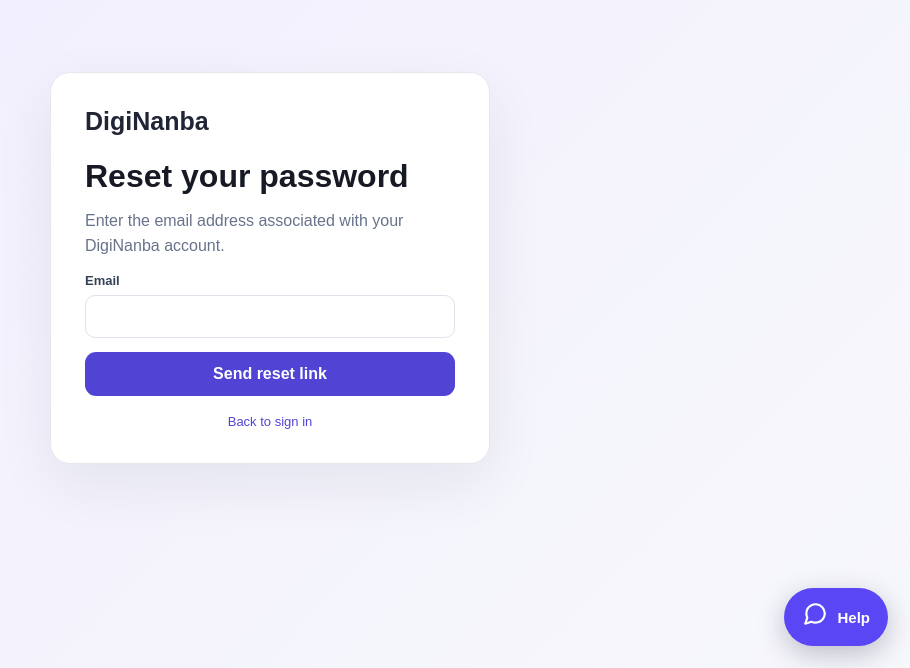
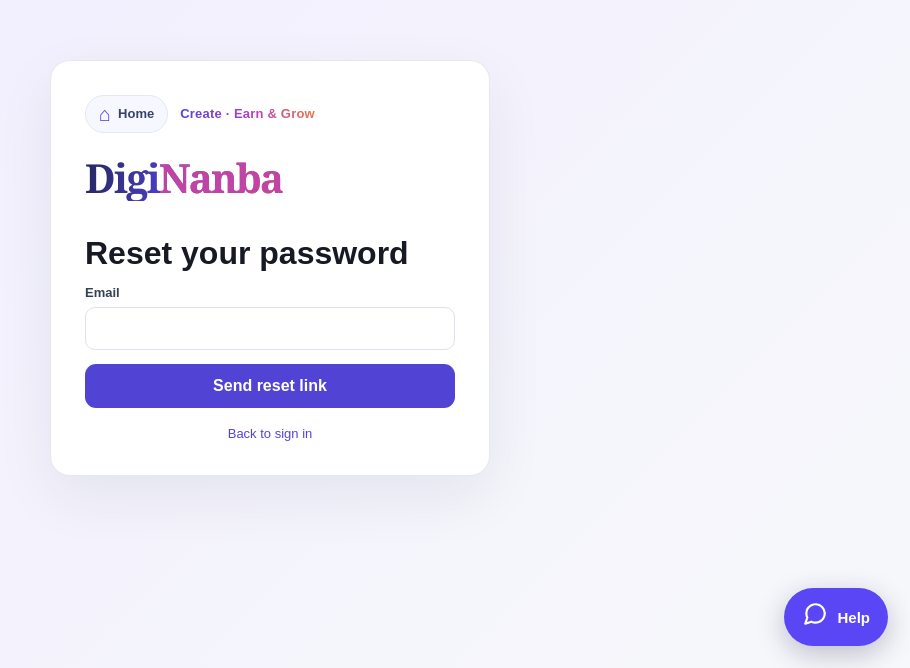
Before and after one commit to agnengineeringselectricals-crypto/diginanba, a Next.js app: page /reset-password in a window 1280 px wide. Shown: the part 132-800 px from the top of the page, without its empty margins (370-1280 px from the left). Built offline with nearby package versions, Linux system fonts and the light colour scheme.

Commit message:
Match password reset card to login and signup design

```diff
--- a/app/reset-password/ResetPasswordClient.tsx
+++ b/app/reset-password/ResetPasswordClient.tsx
@@ -58,7 +58,7 @@ export default function ResetPasswordClient({ token = '' }: { token?: string })
   return (
     <main className="auth-shell">
       <form className="auth-card" onSubmit={submit}>
-        <a href="/" className="brand">DigiNanba</a>
+        <div className="auth-topline"><a href="/" className="auth-home-link auth-home-inside" aria-label="Go to DigiNanba home"><span aria-hidden="true">⌂</span> Home</a><span className="auth-tagline">Create · Earn &amp; Grow</span></div><a href="/" className="brand auth-brand-beautiful">Digi<span>Nanba</span></a>
         {emailSent && !hasToken ? (
           <section className="reset-email-confirmation" role="status" aria-live="polite">
             <h1>Check your email</h1>
@@ -76,8 +76,8 @@ export default function ResetPasswordClient({ token = '' }: { token?: string })
           </section>
         ) : (
           <>
-            <h1>{hasToken ? 'Choose a new password' : 'Reset your password'}</h1>
-            <p>{hasToken ? 'Choose a strong password with at least 8 characters.' : 'Enter the email address associated with your DigiNanba account.'}</p>
+            <h1 className="reset-page-title">{hasToken ? 'Choose a new password' : 'Reset your password'}</h1>
+            {hasToken && <p>Choose a strong password with at least 8 characters.</p>}
             {error && <div className="error" role="alert">{error}</div>}
             {message && <div className="success" role="status">{message}</div>}
             {hasToken ? (
```
